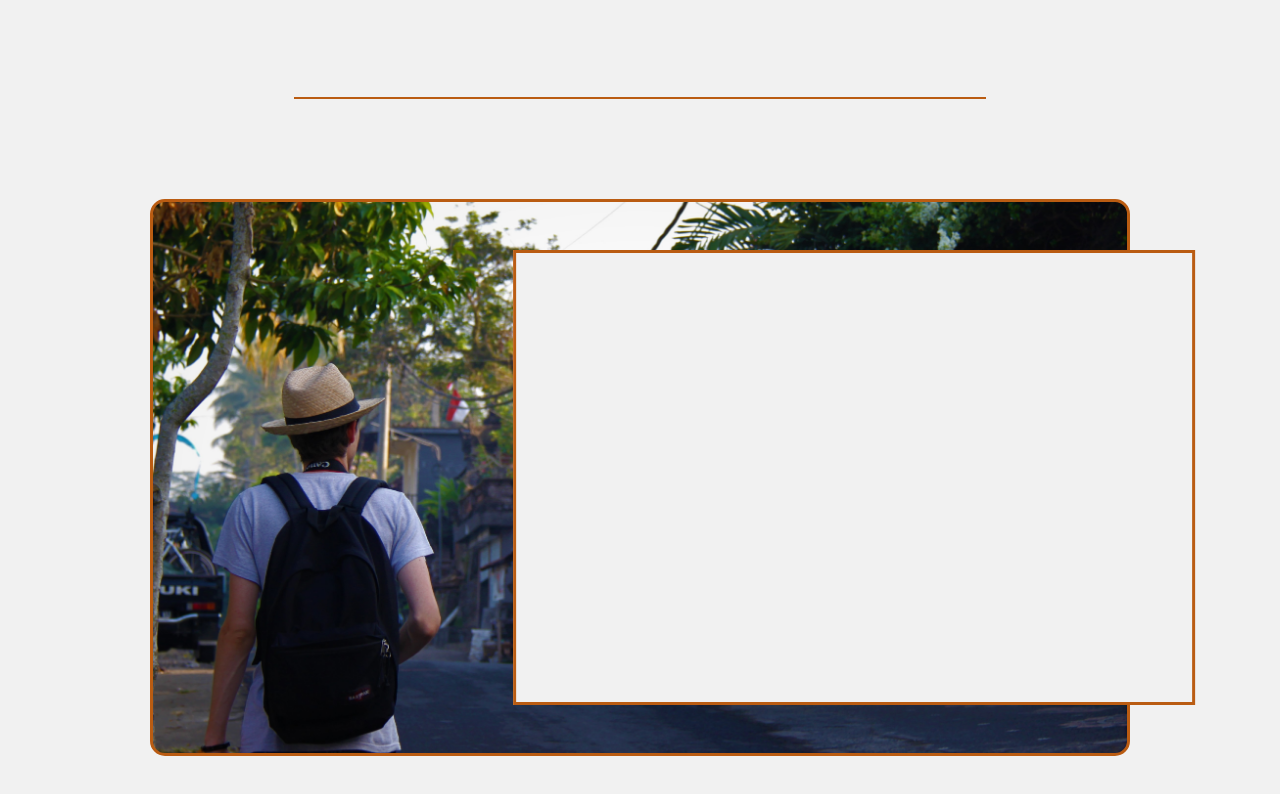
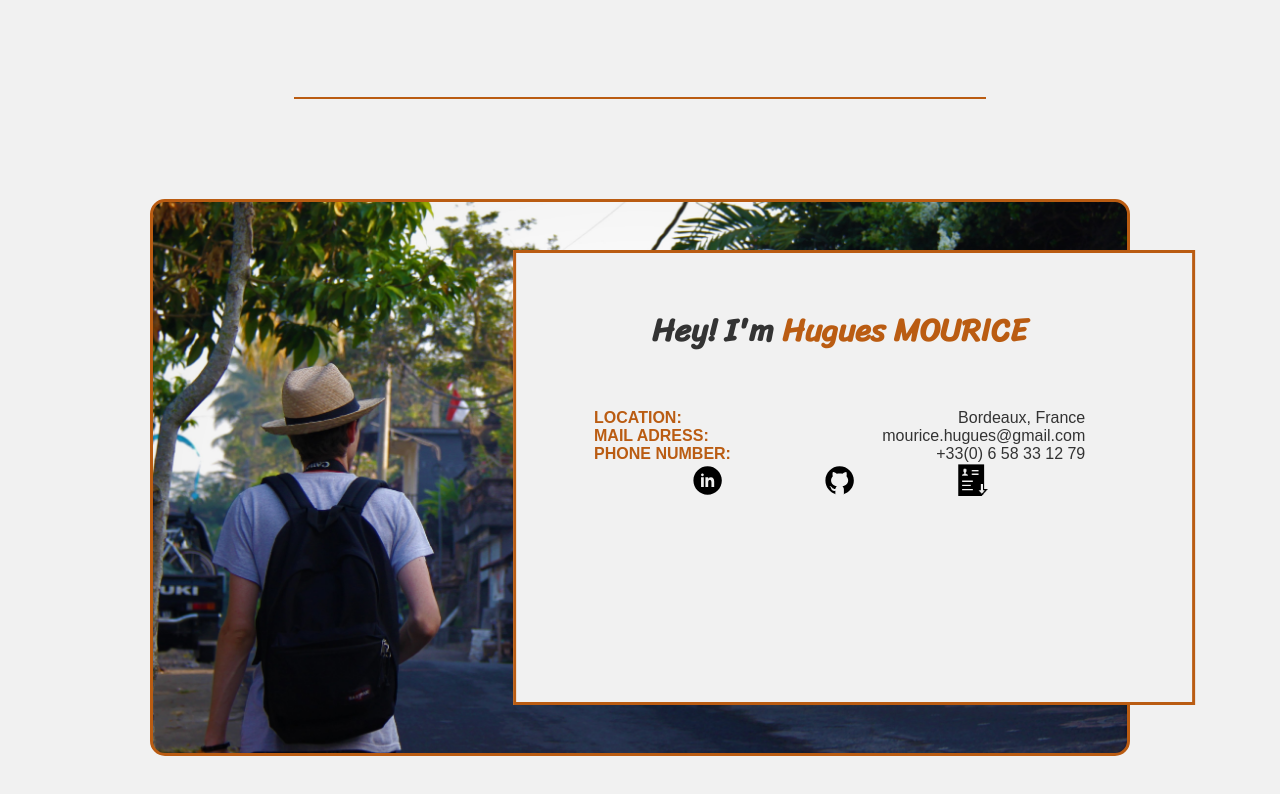
Before and after one commit to Mherlin06/Portfolio, a website: page main.html in a window 1280 px wide. Shown: the part 3252-4046 px from the top of the page. Drawn offline with nearby package versions, Linux system fonts and the light colour scheme; a web font is replaced by a local one.

Commit message:
contact card done

```diff
--- a/css/main.scss
+++ b/css/main.scss
@@ -307,7 +307,49 @@ main{
             background-color: $white;
             border: 3px solid $orange;
             transform: translateX(10%);
-            padding:5%
+            padding:5%;
+            .card__text{
+                padding:0 10% 5% 5%;
+                h2 span{
+                    color: $orange;
+                }
+                .card__info li{
+                    width: 100%;
+                    list-style: none;
+                    font-family: monda, sans-serif;
+                    text-transform: uppercase;
+                    font-weight: 800;
+                    color: $orange;
+                    display: flex;
+                    justify-content: space-between;
+                    span{
+                        text-transform: none;
+                        font-weight: 100;
+                        color: $black;
+                        text-align: end;
+                    }
+                }
+                .card__logo{
+                    display: flex;
+                    align-items: center;
+                    justify-content: space-evenly;
+                    li{
+                        list-style: none;
+                        a{
+                            cursor: pointer;
+                            img{
+                                height: 35px;
+                                transition: all ease-in 1;
+                                &:hover{
+                                    transform: translateY(-5px);
+                                    filter: opacity(0.5) drop-shadow(0 0 0 $orange) saturate(400%);
+                                }
+                            }
+                        }
+                    }
+                }
+
+            }
         }
     }
 }
--- a/main.html
+++ b/main.html
@@ -157,7 +157,23 @@
         <section class="contact" id="contact">
             <div class="contact__card">
                 <div class="card__text">
-
+                    <h2>Hey! I'm <span>Hugues MOURICE</span></h2>
+                    <ul class="card__info">
+                        <li>Location: <span>Bordeaux, France</span></li>
+                        <li>Mail adress: <span>mourice.hugues@gmail.com</span></li>
+                        <li>Phone number: <span>+33(0) 6 58 33 12 79</span></li>
+                    </ul>
+                    <ul class="card__logo">
+                        <li>
+                            <a href="https://www.linkedin.com/in/hugues-mourice/" target="_blank"><img src="src\icon\icons8-linkedin-entouré.svg" alt="Linkedin logo"></a>
+                        </li>
+                        <li>
+                            <a href="https://github.com/Mherlin06" target="_blank"><img src="src\icon\icons8-github.svg" alt="github logo"></a>
+                        </li>
+                        <li>
+                            <a href="../src/ressources/CV - Hugues MOURICE.pdf" target="_blank"><img src="src\icon\icons8-download-resume-50.png" alt="resume download logo"></a>
+                        </li>
+                    </ul>
                 </div>
             </div>
         </section>
```
Also changed, not shown: css/main.css, 1 other file.
